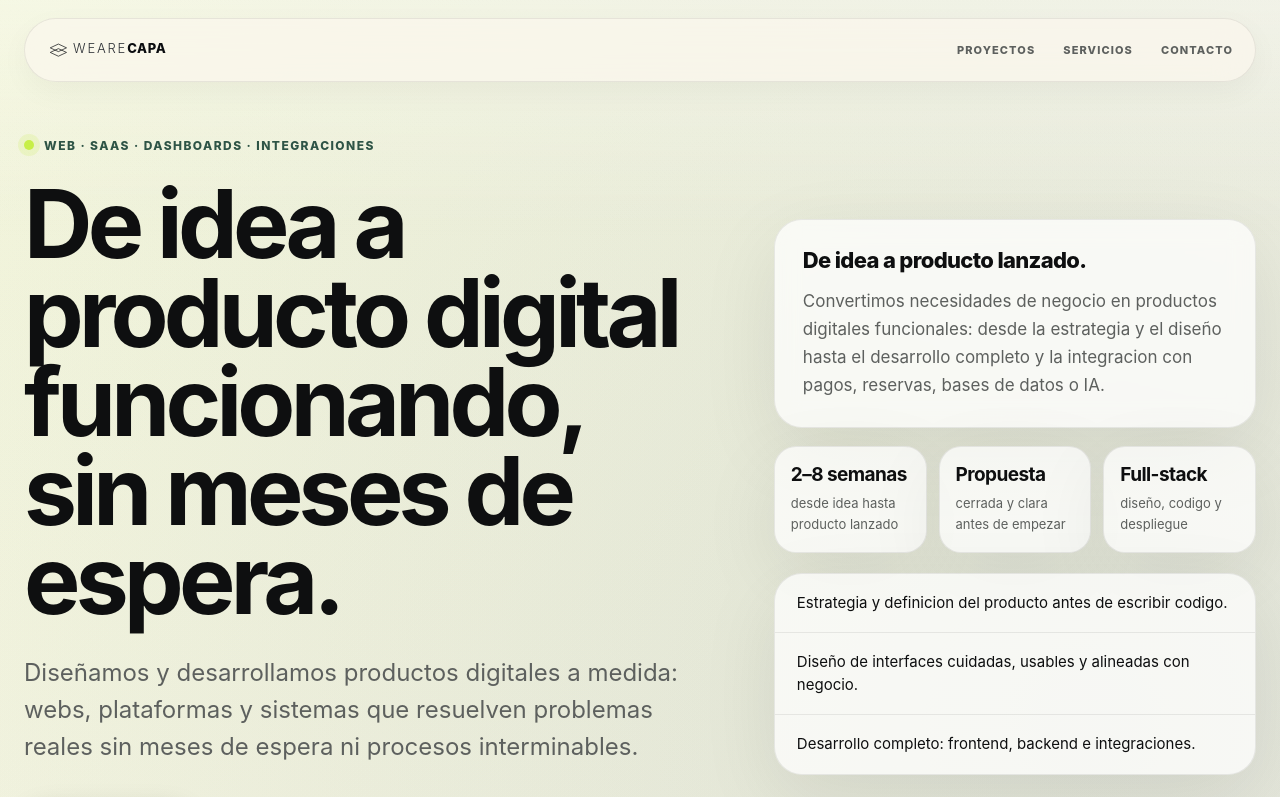
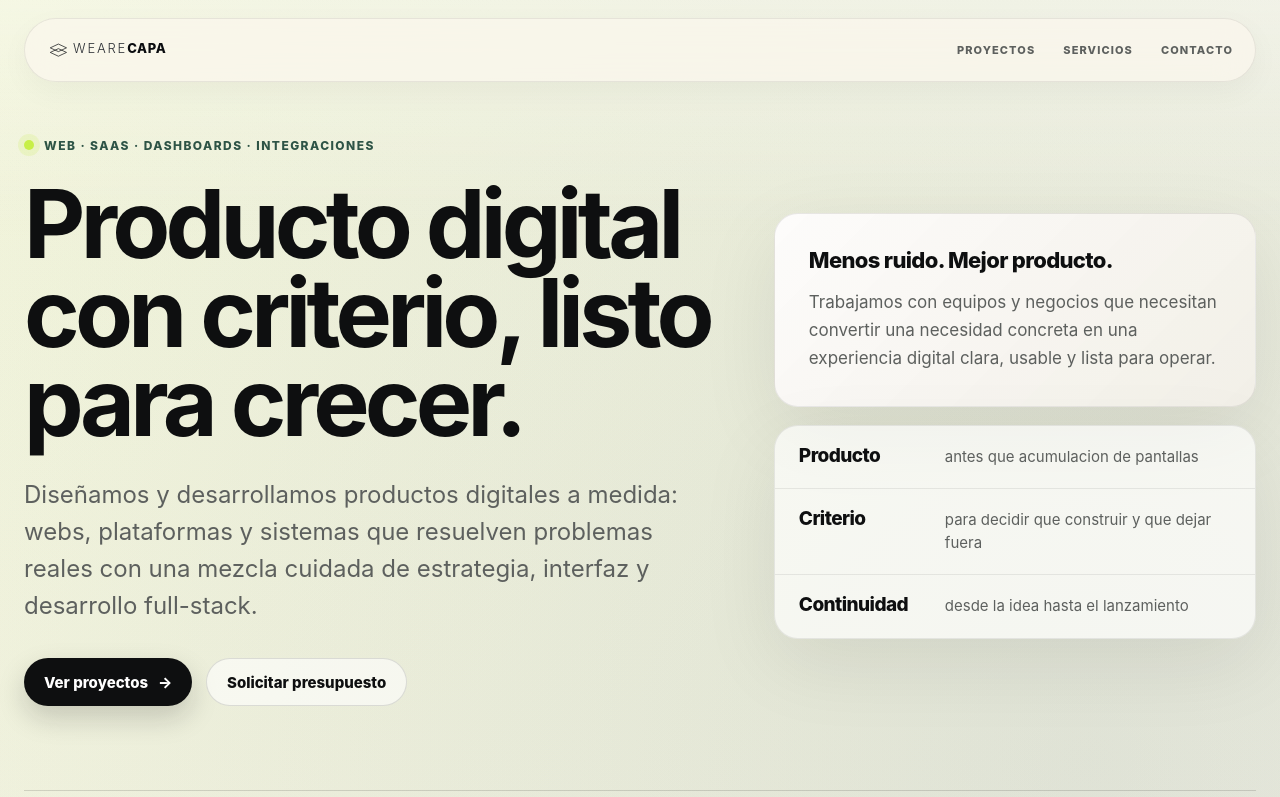
Before and after one commit to MigVarona/portfolio2026, a Next.js app: page / in a window 1280 px wide. Shown: the top 797 px of the page. Built offline with nearby package versions, Linux system fonts and the light colour scheme.

Commit message:
Simplify portfolio service and process sections

```diff
--- a/app/globals.css
+++ b/app/globals.css
@@ -235,20 +235,21 @@ h1 {
   padding: 12px 0 0;
 }
 
-.hero-card,
-.hero-stats div,
-.hero-benefits,
+.hero-statement,
+.hero-principles,
 .project,
 .stack-list,
 footer {
   box-shadow: var(--shadow);
 }
 
-.hero-card {
-  padding: 28px;
+.hero-statement {
+  padding: 34px;
   border: 1px solid rgba(14, 15, 16, 0.08);
-  border-radius: 28px;
-  background: rgba(255, 255, 255, 0.72);
+  border-radius: 24px;
+  background:
+    linear-gradient(135deg, rgba(255, 255, 255, 0.82), rgba(242, 239, 231, 0.86)),
+    var(--soft);
   backdrop-filter: blur(12px);
 }
 
@@ -261,61 +262,49 @@ footer {
   letter-spacing: -0.03em;
 }
 
-.hero-card p:not(.panel-kicker),
+.hero-statement p:not(.panel-kicker),
 .panel-copy {
   color: var(--muted);
   font-size: 17px;
   line-height: 1.65;
 }
 
-.hero-stats {
+.hero-principles {
   display: grid;
-  grid-template-columns: repeat(3, minmax(0, 1fr));
-  gap: 12px;
+  gap: 0;
+  margin: 0;
+  padding: 0;
+  overflow: hidden;
+  border: 1px solid rgba(14, 15, 16, 0.08);
+  border-radius: 24px;
+  background: rgba(255, 255, 255, 0.66);
 }
 
-.hero-stats div {
-  padding: 18px 16px;
-  border: 1px solid rgba(14, 15, 16, 0.08);
-  border-radius: 22px;
-  background: rgba(255, 255, 255, 0.72);
+.hero-principles div {
+  display: grid;
+  grid-template-columns: 128px minmax(0, 1fr);
+  gap: 18px;
+  align-items: baseline;
+  padding: 20px 24px;
 }
 
-.hero-stats strong {
+.hero-principles div + div {
+  border-top: 1px solid rgba(14, 15, 16, 0.08);
+}
+
+.hero-principles dt {
   display: block;
-  margin-bottom: 6px;
   font-size: 19px;
+  font-weight: 800;
   line-height: 1.1;
   letter-spacing: -0.03em;
 }
 
-.hero-stats span {
+.hero-principles dd {
+  margin: 0;
   color: var(--muted);
-  font-size: 13px;
-  line-height: 1.45;
-}
-
-.hero-benefits {
-  display: grid;
-  gap: 0;
-  margin: 2px 0 0;
-  padding: 0;
-  list-style: none;
-  overflow: hidden;
-  border: 1px solid rgba(14, 15, 16, 0.08);
-  border-radius: 28px;
-  background: rgba(255, 255, 255, 0.72);
-}
-
-.hero-benefits li {
-  padding: 18px 22px;
-  color: var(--ink);
   font-size: 15px;
   line-height: 1.5;
-}
-
-.hero-benefits li + li {
-  border-top: 1px solid rgba(14, 15, 16, 0.08);
 }
 
 .work,
@@ -554,22 +543,26 @@ footer {
   color: var(--acid);
 }
 
-.services-grid {
+.services-list {
   display: grid;
-  grid-template-columns: repeat(3, minmax(0, 1fr));
-  gap: 24px;
+  gap: 0;
   margin-top: 54px;
+  border-top: 1px solid rgba(14, 15, 16, 0.12);
 }
 
-.service-card {
+.service-row {
+  display: grid;
+  grid-template-columns: minmax(260px, 0.68fr) minmax(0, 1fr);
+  gap: 46px;
+  padding: 38px 0;
+  border-bottom: 1px solid rgba(14, 15, 16, 0.12);
+}
+
+.service-main,
+.service-detail {
   display: grid;
   align-content: start;
-  gap: 18px;
-  padding: 32px;
-  border: 1px solid rgba(14, 15, 16, 0.08);
-  border-radius: 28px;
-  background: rgba(255, 255, 255, 0.72);
-  box-shadow: var(--shadow);
+  gap: 16px;
 }
 
 .service-number {
@@ -592,23 +585,24 @@ footer {
   line-height: 1.6;
 }
 
-.service-features {
+.service-outcomes {
   display: grid;
-  gap: 10px;
+  gap: 12px;
   margin: 0;
   padding: 0;
   list-style: none;
 }
 
-.service-features li {
+.service-outcomes li {
   position: relative;
-  padding-left: 20px;
-  color: var(--muted);
-  font-size: 15px;
+  padding-left: 22px;
+  color: var(--ink);
+  font-size: 16px;
+  font-weight: 750;
   line-height: 1.5;
 }
 
-.service-features li::before {
+.service-outcomes li::before {
   content: "→";
   position: absolute;
   left: 0;
@@ -616,24 +610,14 @@ footer {
   font-size: 13px;
 }
 
-.service-footer {
-  display: flex;
-  align-items: center;
-  justify-content: space-between;
-  flex-wrap: wrap;
-  gap: 12px;
-  padding-top: 20px;
-  border-top: 1px solid rgba(14, 15, 16, 0.08);
-}
-
-.service-time {
+.service-fit {
   color: var(--muted);
-  font-size: 13px;
-  font-weight: 700;
-  letter-spacing: 0.02em;
+  font-size: 16px;
+  line-height: 1.6;
 }
 
 .service-cta {
+  justify-self: start;
   color: var(--ink);
   font-size: 14px;
   font-weight: 800;
@@ -646,22 +630,27 @@ footer {
   color: var(--green);
 }
 
-.process-grid {
+.process-list {
   display: grid;
-  grid-template-columns: repeat(4, minmax(0, 1fr));
-  gap: 24px;
+  gap: 0;
   margin-top: 54px;
+  border: 1px solid rgba(14, 15, 16, 0.08);
+  border-radius: 24px;
+  background: rgba(255, 255, 255, 0.68);
+  overflow: hidden;
+  box-shadow: var(--shadow);
 }
 
-.process-step {
+.process-line {
   display: grid;
-  align-content: start;
-  gap: 16px;
-  padding: 28px;
-  border: 1px solid rgba(14, 15, 16, 0.08);
-  border-radius: 28px;
-  background: rgba(255, 255, 255, 0.72);
-  box-shadow: var(--shadow);
+  grid-template-columns: 76px minmax(160px, 0.34fr) minmax(0, 1fr);
+  gap: 28px;
+  align-items: baseline;
+  padding: 28px 32px;
+}
+
+.process-line + .process-line {
+  border-top: 1px solid rgba(14, 15, 16, 0.08);
 }
 
 .step-number {
@@ -1158,12 +1147,17 @@ button.button:disabled {
     grid-template-columns: 1fr;
   }
 
-  .services-grid {
+  .service-row {
     grid-template-columns: 1fr;
+    gap: 22px;
   }
 
-  .process-grid {
-    grid-template-columns: repeat(2, 1fr);
+  .process-line {
+    grid-template-columns: 64px minmax(0, 1fr);
+  }
+
+  .process-line .step-desc {
+    grid-column: 2;
   }
 
   footer {
@@ -1211,19 +1205,19 @@ button.button:disabled {
     font-size: 18px;
   }
 
-  .hero-stats {
+  .hero-principles div {
+    grid-template-columns: 1fr;
+    gap: 7px;
+  }
+
+  .process-list {
     grid-template-columns: 1fr;
   }
 
-  .process-grid {
-    grid-template-columns: 1fr;
-  }
-
-  .hero-card,
-  .hero-benefits,
+  .hero-statement,
+  .hero-principles,
   .project,
-  .service-card,
-  .process-step,
+  .process-list,
   .stack-list {
     border-radius: 22px;
   }
--- a/app/page.tsx
+++ b/app/page.tsx
@@ -75,74 +75,71 @@ const services = [
     number: "01",
     name: "Web de negocio",
     description:
-      "Para empresas que necesitan presencia profesional online. Landing page, web corporativa o portfolio con diseño cuidado, rendimiento optimizado y despliegue incluido.",
-    features: [
-      "Diseño UI a medida, no plantillas",
-      "Desarrollo full-stack completo",
-      "Formularios, CMS e integraciones basicas",
-      "Despliegue y configuracion de dominio",
+      "Para ordenar la presencia digital de una marca, explicar mejor lo que vende y convertir visitas en conversaciones utiles.",
+    outcomes: [
+      "Narrativa, estructura y direccion visual",
+      "Web responsive con rendimiento cuidado",
+      "Formularios, analitica, CMS o integraciones basicas",
     ],
-    time: "2–3 semanas",
+    fit: "Cuando necesitas una web que trabaje mejor para el negocio, no solo una pagina bonita.",
   },
   {
     number: "02",
     name: "SaaS o plataforma",
     description:
-      "Para digitalizar un proceso interno o lanzar un producto. Dashboard, reservas, pagos o area privada, con entregas por fases desde la primera semana.",
-    features: [
-      "Definicion de producto y alcance",
-      "Frontend + backend + base de datos",
-      "Pagos, reservas e integraciones de terceros",
-      "Entregas iterativas con revisiones reales",
+      "Para convertir un proceso, servicio o idea de producto en una herramienta usable por clientes, equipos o usuarios internos.",
+    outcomes: [
+      "Definicion de alcance y flujos principales",
+      "Frontend, backend, base de datos y roles",
+      "Pagos, reservas, dashboards o areas privadas",
     ],
-    time: "4–8 semanas",
+    fit: "Cuando el valor esta en resolver bien un flujo completo, con producto y tecnologia trabajando juntos.",
   },
   {
     number: "03",
     name: "Integracion a medida",
     description:
-      "Para proyectos existentes que necesitan crecer: anadir IA, conectar APIs externas, automatizar procesos o mejorar una parte concreta del producto.",
-    features: [
-      "Analisis tecnico del sistema actual",
-      "Propuesta de alcance en 48 horas",
-      "Implementacion sin romper lo que funciona",
-      "Documentacion y traspaso ordenado",
+      "Para mejorar un sistema que ya existe: conectar herramientas, automatizar partes repetitivas o incorporar IA donde tenga sentido.",
+    outcomes: [
+      "Analisis del sistema actual",
+      "Alcance acotado y plan de implementacion",
+      "Entrega documentada y facil de mantener",
     ],
-    time: "Segun alcance",
+    fit: "Cuando no hace falta rehacerlo todo, sino intervenir con precision.",
   },
 ];
 
 const processSteps = [
   {
     number: "01",
-    title: "Cuentanos tu proyecto",
+    title: "Contexto",
     description:
-      "Un email o una llamada de 15 minutos. Sin formularios largos. Solo cuentanos que necesitas y que problema quieres resolver.",
+      "Entendemos que quieres resolver, para quien, que existe ya y que restricciones reales hay alrededor del proyecto.",
   },
   {
     number: "02",
-    title: "Propuesta clara en 48h",
+    title: "Alcance",
     description:
-      "Recibes un documento con el alcance exacto, los entregables, el plazo estimado y el coste. Sin letra pequena ni sorpresas.",
+      "Aterrizamos prioridades, entregables, fases y presupuesto antes de empezar. Si algo no aporta, se queda fuera.",
   },
   {
     number: "03",
-    title: "Desarrollo por fases",
+    title: "Construccion",
     description:
-      "Trabajas con versiones reales desde la primera semana. Revisas, das feedback y ajustamos sobre algo que ya funciona.",
+      "Diseñamos y desarrollamos con revisiones sobre producto real, manteniendo el foco en decisiones de negocio y experiencia de usuario.",
   },
   {
     number: "04",
-    title: "Lanzamiento y soporte",
+    title: "Salida",
     description:
-      "Desplegamos el producto, configuramos dominios y entornos, y nos quedamos disponibles para ajustes tras el lanzamiento.",
+      "Dejamos el producto desplegado, medible y preparado para evolucionar: dominio, entornos, documentacion y soporte inicial.",
   },
 ];
 
-const heroStats = [
-  { value: "2–8 semanas", label: "desde idea hasta producto lanzado" },
-  { value: "Propuesta", label: "cerrada y clara antes de empezar" },
-  { value: "Full-stack", label: "diseño, codigo y despliegue" },
+const heroPrinciples = [
+  { value: "Producto", label: "antes que acumulacion de pantallas" },
+  { value: "Criterio", label: "para decidir que construir y que dejar fuera" },
+  { value: "Continuidad", label: "desde la idea hasta el lanzamiento" },
 ];
 
 const stack = [
@@ -169,11 +166,11 @@ export default function Home() {
       <section className="hero" id="top">
         <div className="hero-copy">
           <p className="eyebrow">Web · SaaS · Dashboards · Integraciones</p>
-          <h1>De idea a producto digital funcionando, sin meses de espera.</h1>
+          <h1>Producto digital con criterio, listo para crecer.</h1>
           <p className="lead">
             Diseñamos y desarrollamos productos digitales a medida: webs, plataformas y
-            sistemas que resuelven problemas reales sin meses de espera ni procesos
-            interminables.
+            sistemas que resuelven problemas reales con una mezcla cuidada de estrategia,
+            interfaz y desarrollo full-stack.
           </p>
           <div className="actions">
             <MagneticButton className="button primary" href="#work" gaEvent="ver_proyectos" gaParams={{ location: "hero" }}>
@@ -187,29 +184,22 @@ export default function Home() {
         </div>
 
         <aside className="hero-panel" aria-label="Resumen">
-          <div className="hero-card">
-            <p className="panel-kicker">De idea a producto lanzado.</p>
+          <div className="hero-statement">
+            <p className="panel-kicker">Menos ruido. Mejor producto.</p>
             <p>
-              Convertimos necesidades de negocio en productos digitales funcionales:
-              desde la estrategia y el diseño hasta el desarrollo completo y la
-              integracion con pagos, reservas, bases de datos o IA.
+              Trabajamos con equipos y negocios que necesitan convertir una necesidad
+              concreta en una experiencia digital clara, usable y lista para operar.
             </p>
           </div>
 
-          <div className="hero-stats" aria-label="Por que trabajar con nosotros">
-            {heroStats.map((item) => (
+          <dl className="hero-principles" aria-label="Forma de trabajo">
+            {heroPrinciples.map((item) => (
               <div key={item.label}>
-                <strong>{item.value}</strong>
-                <span>{item.label}</span>
+                <dt>{item.value}</dt>
+                <dd>{item.label}</dd>
               </div>
             ))}
-          </div>
-
-          <ul className="hero-benefits" aria-label="Que incluye">
-            <li>Estrategia y definicion del producto antes de escribir codigo.</li>
-            <li>Diseño de interfaces cuidadas, usables y alineadas con negocio.</li>
-            <li>Desarrollo completo: frontend, backend e integraciones.</li>
-          </ul>
+          </dl>
         </aside>
       </section>
 
@@ -262,31 +252,34 @@ export default function Home() {
 
       <section className="services-section" id="services">
         <div className="section-heading">
-          <p className="eyebrow">Servicios</p>
-          <h2>Elige el tipo de proyecto que necesitas.</h2>
+          <p className="eyebrow">Formas de trabajo</p>
+          <h2>El tipo de ayuda depende del problema.</h2>
           <p>
-            Tres enfoques distintos segun el momento en el que esta tu negocio.
-            Cada proyecto tiene su propio presupuesto: lo recibes en 48 horas, sin compromiso.
+            No todo necesita el mismo proceso ni el mismo nivel de producto. Primero
+            entendemos el contexto; despues definimos una propuesta proporcionada al
+            objetivo, al equipo y al momento del negocio.
           </p>
         </div>
-        <div className="services-grid">
+        <div className="services-list">
           {services.map((service) => (
-            <div className="service-card" key={service.number}>
-              <span className="service-number">{service.number}</span>
-              <h3 className="service-name">{service.name}</h3>
-              <p className="service-desc">{service.description}</p>
-              <ul className="service-features">
-                {service.features.map((f) => (
-                  <li key={f}>{f}</li>
-                ))}
-              </ul>
-              <div className="service-footer">
-                <span className="service-time">{service.time}</span>
+            <article className="service-row" key={service.number}>
+              <div className="service-main">
+                <span className="service-number">{service.number}</span>
+                <h3 className="service-name">{service.name}</h3>
+                <p className="service-desc">{service.description}</p>
+              </div>
+              <div className="service-detail">
+                <ul className="service-outcomes">
+                  {service.outcomes.map((outcome) => (
+                    <li key={outcome}>{outcome}</li>
+                  ))}
+                </ul>
+                <p className="service-fit">{service.fit}</p>
                 <TrackedLink href="#contacto" className="service-cta" gaEvent="cta_click" gaParams={{ location: "servicios", service: service.name }}>
-                  Solicitar presupuesto <span aria-hidden="true">→</span>
+                  Hablar del proyecto <span aria-hidden="true">→</span>
                 </TrackedLink>
               </div>
-            </div>
+            </article>
           ))}
         </div>
       </section>
@@ -294,19 +287,19 @@ export default function Home() {
       <section className="process-section" id="process">
         <div className="section-heading">
           <p className="eyebrow">Proceso</p>
-          <h2>Como funciona trabajar juntos.</h2>
+          <h2>Un proceso claro, sin teatralizarlo.</h2>
           <p>
-            Sin reuniones semanales ni metodologias complejas. Un proceso directo
-            que pasa de tu idea a un producto funcionando.
+            El objetivo no es correr por correr. Es tomar buenas decisiones pronto,
+            construir con foco y que cada fase deje algo util para la siguiente.
           </p>
         </div>
-        <div className="process-grid">
+        <div className="process-list">
           {processSteps.map((step) => (
-            <div className="process-step" key={step.number}>
+            <article className="process-line" key={step.number}>
               <span className="step-number">{step.number}</span>
               <h3 className="step-title">{step.title}</h3>
               <p className="step-desc">{step.description}</p>
-            </div>
+            </article>
           ))}
         </div>
       </section>
@@ -332,7 +325,7 @@ export default function Home() {
             <img src="/images/logos/wearecapa_logo_horizontal_negative.svg" alt="WEARECAPA" className="footer-logo" />
           </div>
           <p className="footer-eyebrow">Listo para empezar</p>
-          <h2>Cuentanos tu proyecto. Tienes propuesta en 48 horas.</h2>
+          <h2>Cuentanos tu proyecto. Te devolvemos una propuesta clara.</h2>
           <p>Web, SaaS, dashboard, plataforma o integracion a medida. Sin compromiso inicial.</p>
           <div className="contact-links" aria-label="Contacto directo">
             <a href="mailto:hola@wearecapa.es">
--- a/components/contact-form.tsx
+++ b/components/contact-form.tsx
@@ -78,10 +78,10 @@ export function ContactForm() {
           Recibido{userName ? `, ${userName}` : ""}.
         </h3>
         <p className="form-success-body">
-          Analizamos tu proyecto y tienes una propuesta en tu bandeja antes de 48 horas.
+          Analizamos el contexto y te responderemos con una propuesta clara para decidir el siguiente paso.
         </p>
-        <a href="mailto:migvaronag@gmail.com" className="form-success-email">
-          migvaronag@gmail.com
+        <a href="mailto:hola@wearecapa.es" className="form-success-email">
+          hola@wearecapa.es
         </a>
       </div>
     );
```
Also changed, not shown: components/animated-main.tsx (+4 -4 lines).
